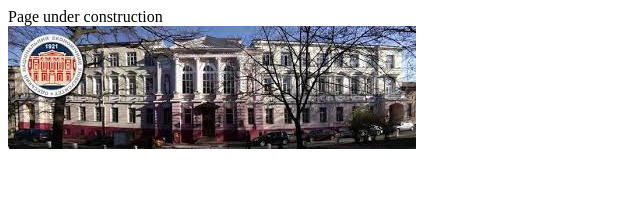
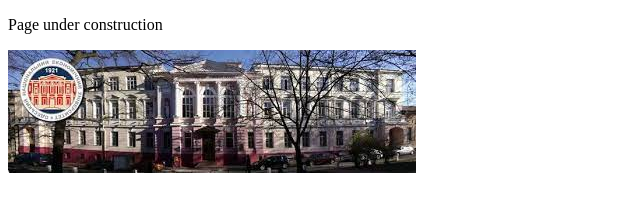
Before and after one commit to ITinMarketing/24-25, a plain HTML site: page index.html in a window 1280 px wide. Shown: the whole page, without its empty margins (0-640 px from the left). Drawn offline with Linux system fonts and the light colour scheme.

Commit message:
Update index.html

```diff
--- a/index.html
+++ b/index.html
@@ -5,8 +5,8 @@
 </head>
 
 <body>
+<p>Page under construction</p>
 
-Page under construction
 <div>
 <img src='images/oneu.jpg'
 </div>
```
